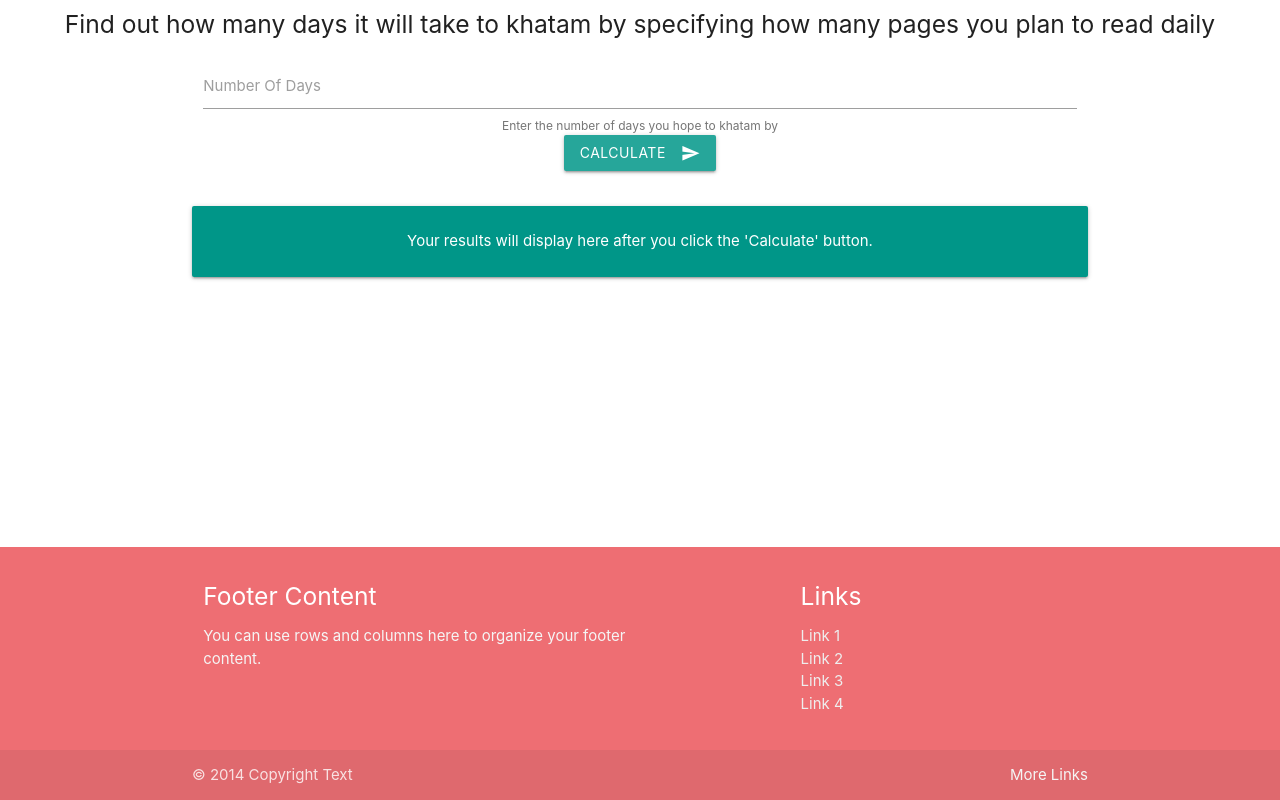
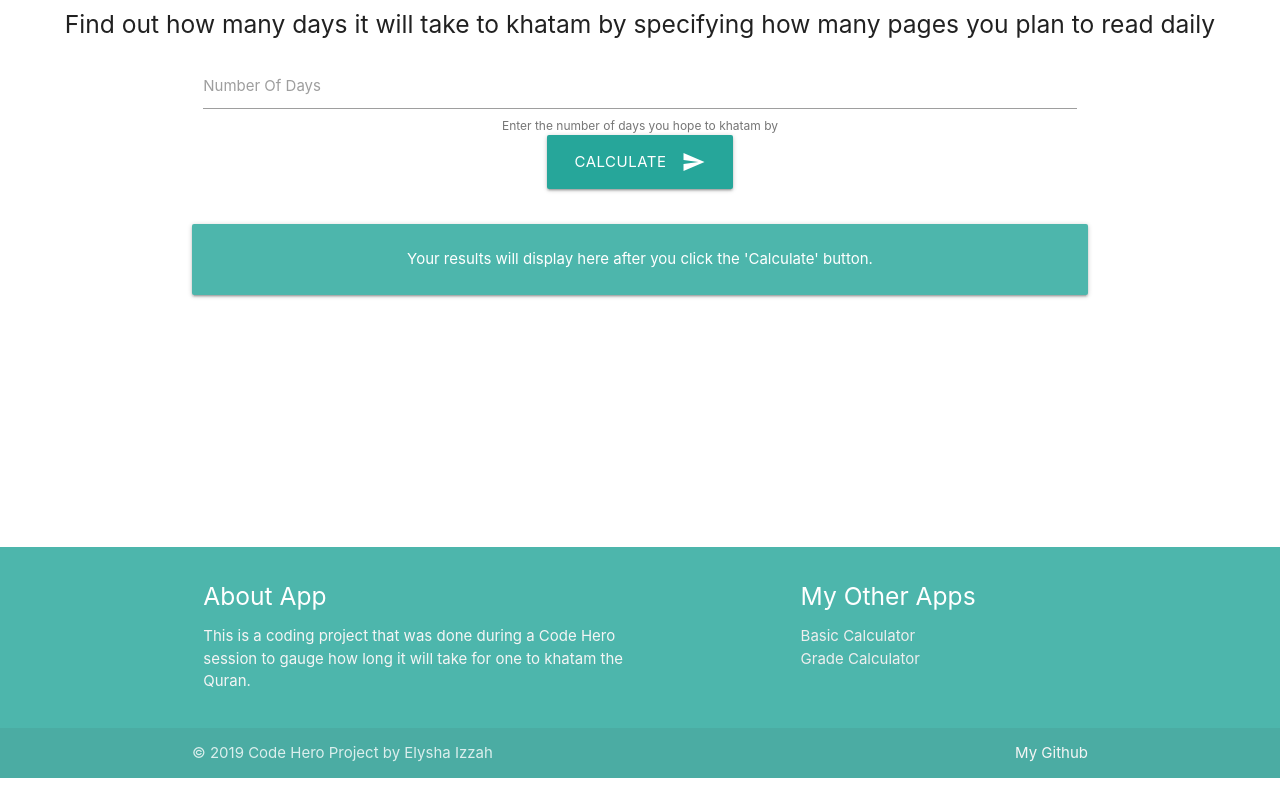
Before and after one commit to elyshaizzah/khatam-calculator, a plain HTML site: page index.html in a window 1280 px wide. Shown: the part 1117-1917 px from the top of the page. After the commit the page ends 1895 px from the top, so only its background shows below. Drawn offline with nearby package versions, Linux system fonts and the light colour scheme.

Commit message:
changed colour of website

```diff
--- a/index.html
+++ b/index.html
@@ -13,7 +13,7 @@
 
 <body>
     <nav>
-        <div class="nav-wrapper">
+        <div class="nav-wrapper teal">
             <a href="#" class="brand-logo">Khatam Calculator</a>
             <ul id="nav-mobile" class="right hide-on-med-and-down">
                 <li><a href="sass.html">Home</a></li>
@@ -26,8 +26,8 @@
         <div class="center-align">
             <h1>Khatam Calculator</h1>
             <h5>This is a simple web app that helps you gauge how long it will take for you to khatam the Quran</h5>
-            <a class="waves-effect waves-light btn">By Pages</a>
-            <a class="waves-effect waves-light btn">By Days</a>
+            <a class="waves-effect waves-light btn-large">By Pages</a>
+            <a class="waves-effect waves-light btn-large">By Days</a>
 
         </div>
     </div>
@@ -43,14 +43,14 @@
                     <label for="email">Number Of Days</label>
                     <span class="helper-text" data-error="wrong" data-success="right">Enter the number of days you hope
                         to khatam by</span>
-                    <button class="btn waves-effect waves-light" type="calculate" name="action">calculate
+                    <button class="btn-large waves-effect waves-light" type="calculate" name="action">calculate
                         <i class="material-icons right">send</i>
                     </button>
                 </div>
             </div>
 
         <div class="col s12 m5">
-                <div class="card-panel teal">
+                <div class="card-panel teal lighten-2">
                     <span class="white-text">
                         Your results will display here after you click the 'Calculate' button.
                     </span>
@@ -64,38 +64,26 @@
     </div>
     </div>
 
-
-
-
-
-
-
-
-
-
-    <footer class="page-footer">
+    <footer class="page-footer teal lighten-2">
             <div class="container">
               <div class="row">
                 <div class="col l6 s12">
-                    <h5 class="white-text">Footer Content</h5>
-                    <p class="grey-text text-lighten-4">You can use rows and columns here to organize your footer
-                        content.</p>
+                  <h5 class="white-text">About App</h5>
+                  <p class="grey-text text-lighten-4">This is a coding project that was done during a Code Hero session to gauge how long it will take for one to khatam the Quran.</p>
                 </div>
                 <div class="col l4 offset-l2 s12">
-                    <h5 class="white-text">Links</h5>
+                  <h5 class="white-text">My Other Apps</h5>
                   <ul>
-                        <li><a class="grey-text text-lighten-3" href="#!">Link 1</a></li>
-                        <li><a class="grey-text text-lighten-3" href="#!">Link 2</a></li>
-                        <li><a class="grey-text text-lighten-3" href="#!">Link 3</a></li>
-                        <li><a class="grey-text text-lighten-3" href="#!">Link 4</a></li>
+                    <li><a class="grey-text text-lighten-3" href="https://elyshaizzah.github.io/Calculator/">Basic Calculator</a></li>
+                    <li><a class="grey-text text-lighten-3" href="https://elyshaizzah.github.io/Grade-calculator/">Grade Calculator</a></li>
             </ul>
                 </div>
               </div>
             </div>
             <div class="footer-copyright">
               <div class="container">
-                © 2014 Copyright Text
-                <a class="grey-text text-lighten-4 right" href="#!">More Links</a>
+               © 2019 Code Hero Project by Elysha Izzah
+              <a class="grey-text text-lighten-4 right" href="https://github.com/elyshaizzah">My Github</a>
               </div>
             </div>
           </footer>
--- a/style.css
+++ b/style.css
@@ -1,7 +1,7 @@
 #home-section{
 padding-top: 10%;
 min-height:100vh;
-background-color: antiquewhite;
+background-color: rgb(184, 221, 217);
 }
 
  #bypages-section{
```
Lines whose indentation alone changed are shown as unchanged.
